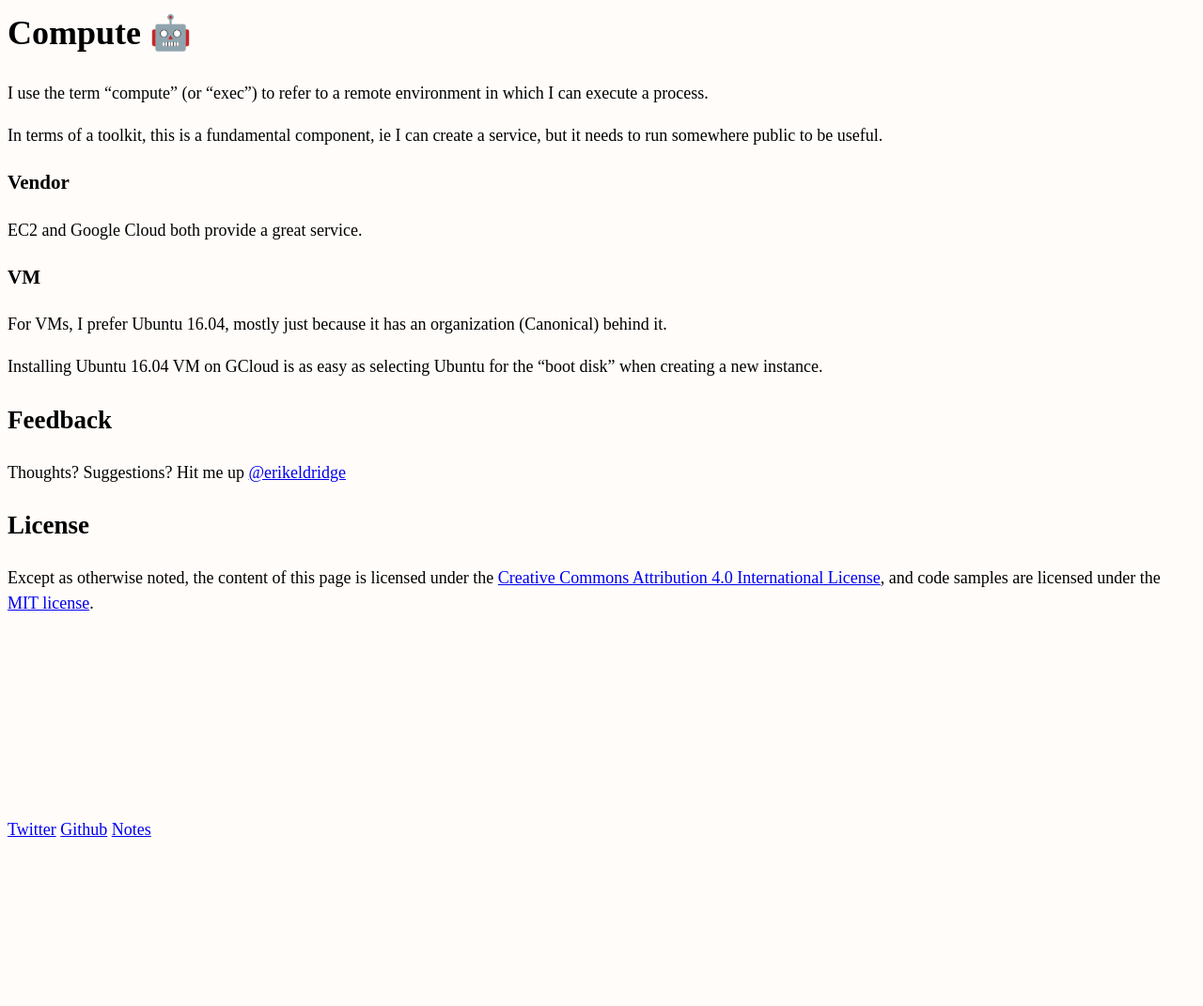
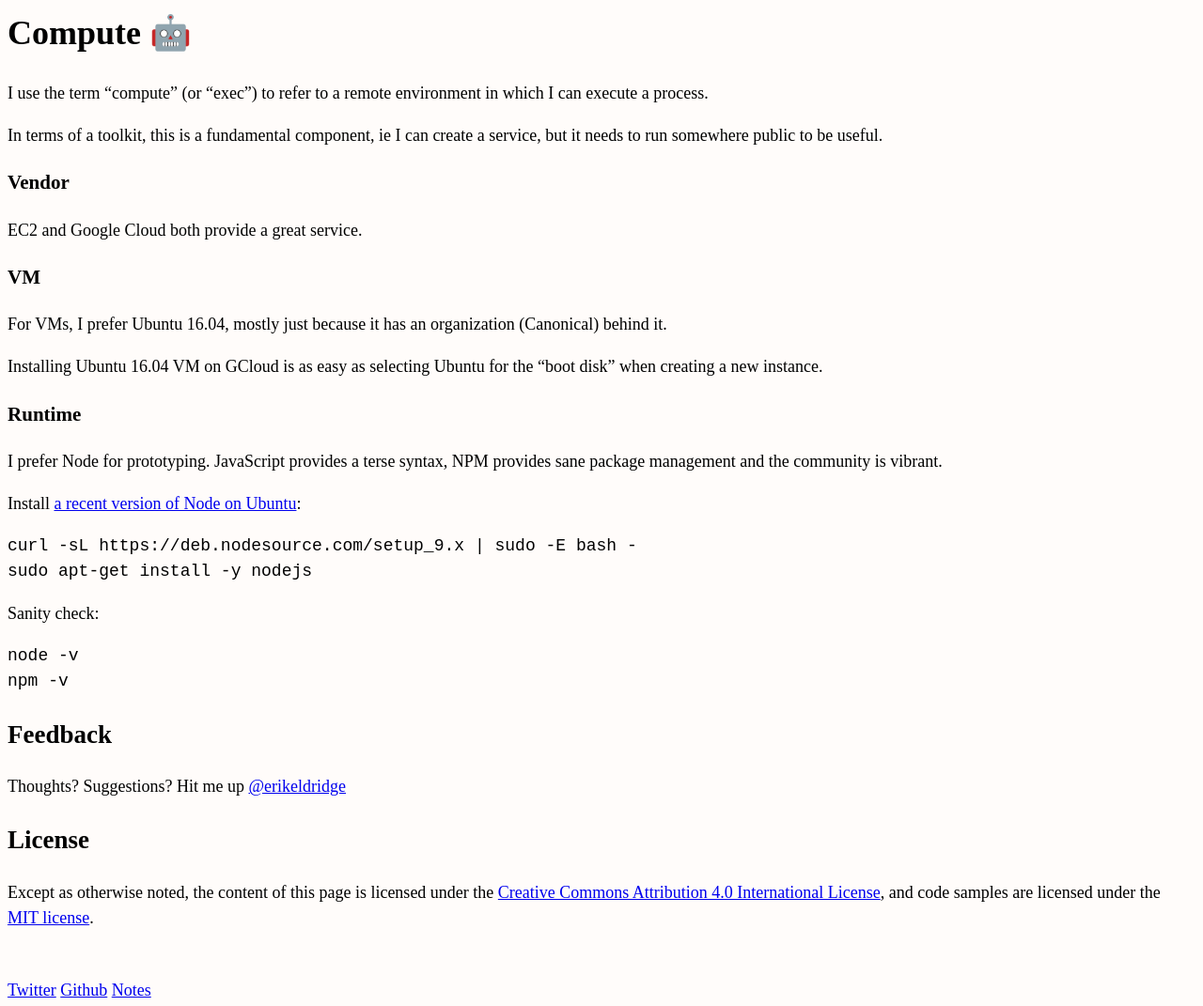
Before and after one commit to erikeldridge/erikeldridge.github.com, a Jekyll site: the page built from _posts/2018-04-15-compute.md, in a window 1280 px wide. Shown: the whole page at 94% size. Built offline with Jekyll 4.4.1, drawn with Linux system fonts in a browser that asks for light colours; nearby versions of some CDN libraries; before the commit the page ends 900 px from its top, so only the background shows below that.

Commit message:
Update from Forestry.io - 2018-04-15-compute.md

```diff
--- a/_posts/2018-04-15-compute.md
+++ b/_posts/2018-04-15-compute.md
@@ -23,3 +24,17 @@ EC2 and Google Cloud both provide a great service.
 For VMs, I prefer Ubuntu 16.04, mostly just because it has an organization (Canonical) behind it.
 
 Installing Ubuntu 16.04 VM on GCloud is as easy as selecting Ubuntu for the "boot disk" when creating a new instance.
+
+### Runtime
+
+I prefer Node for prototyping. JavaScript provides a terse syntax, NPM provides sane package management and the community is vibrant.
+
+Install [a recent version of Node on Ubuntu](https://nodejs.org/en/download/package-manager/#debian-and-ubuntu-based-linux-distributions):
+
+    curl -sL https://deb.nodesource.com/setup_9.x | sudo -E bash -
+    sudo apt-get install -y nodejs
+
+Sanity check:
+
+	node -v
+    npm -v
```
Also changed, not shown: other parts of _posts/2018-04-15-compute.md (+2 -1 lines).
